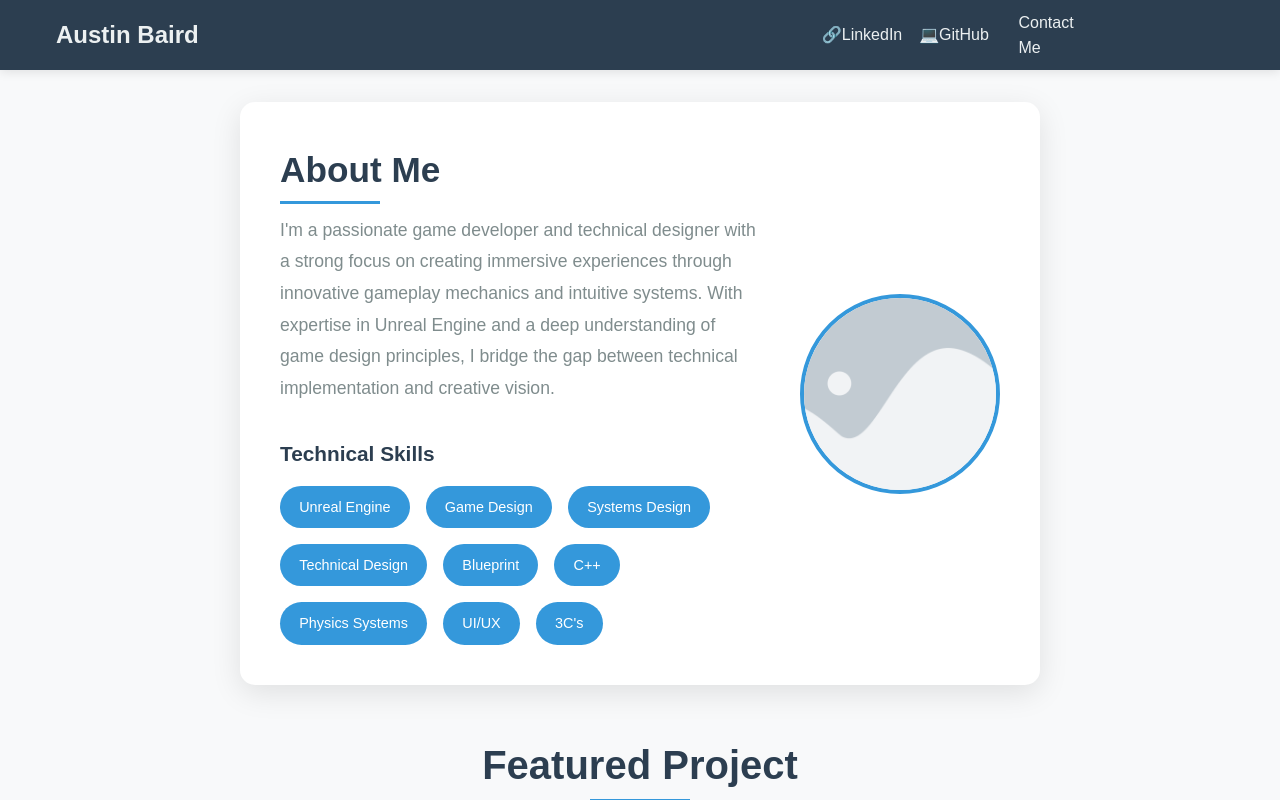
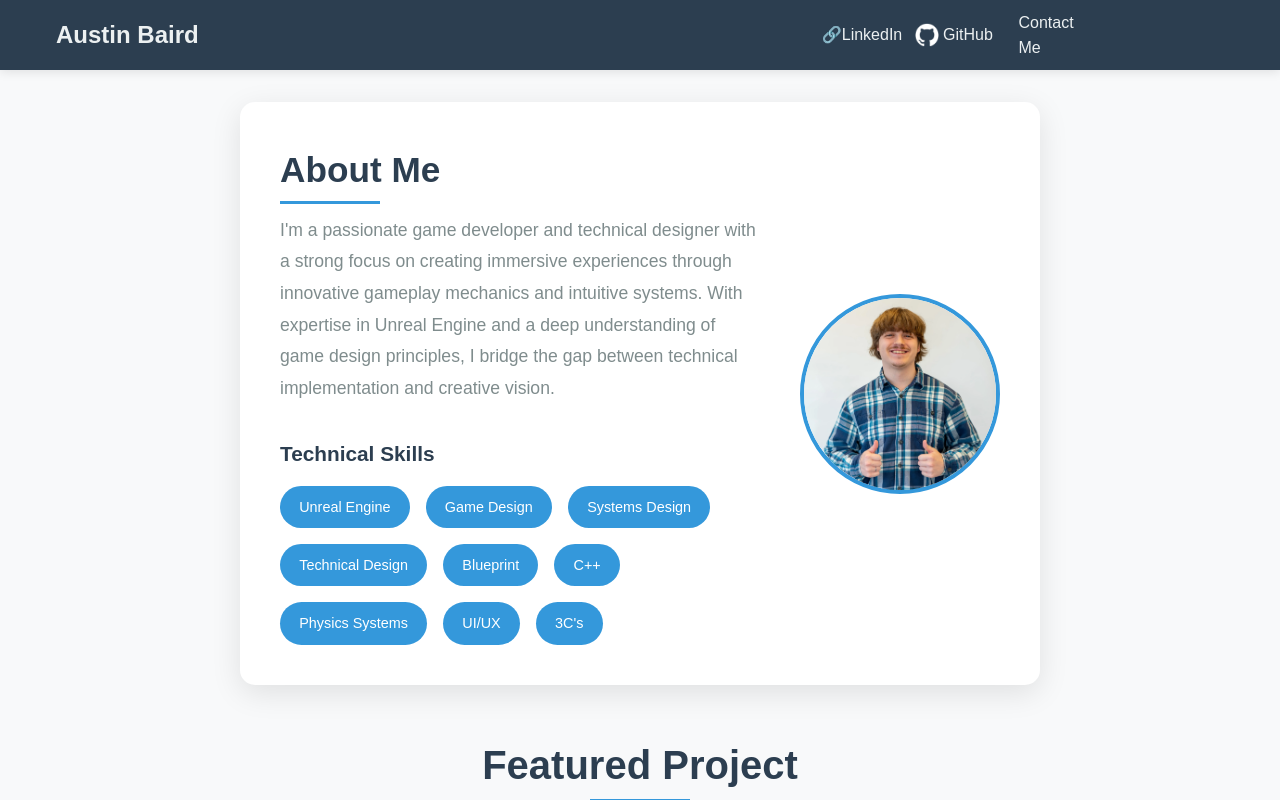
Before and after one commit to galuxes/galuxes.github.io, a plain HTML site: page index.html in a window 1280 px wide. Shown: the top 800 px of the page. Drawn offline with Linux system fonts and the light colour scheme.

Commit message:
update picture

```diff
--- a/index.html
+++ b/index.html
@@ -102,6 +102,19 @@
             width: 36px;
             height: 36px;
             margin: 0 0.25rem;
+        }
+
+        .social-icon {
+            width: 24px;
+            height: 24px;
+            object-fit: contain;
+            filter: brightness(0) invert(1);
+            transition: all 0.3s ease;
+            margin-right: 0.25rem;
+        }
+
+        .social-links a:hover .social-icon {
+            filter: brightness(0) invert(0.7);
         }
 
         .social-links a:hover {
@@ -406,7 +419,7 @@
             </nav>
             <div class="social-links">
                 <a href="#" title="LinkedIn"><span class="icon">&#128279;</span><span class="sr-only">LinkedIn</span></a>
-                <a href="#" title="GitHub"><span class="icon">&#128187;</span><span class="sr-only">GitHub</span></a>
+                <a href="#" title="GitHub"><img src="Images/github-mark.webp" alt="GitHub" class="social-icon"><span class="sr-only">GitHub</span></a>
                 <nav><a href="contact.html">Contact Me</a></nav>
             </div>
         </div>
@@ -435,7 +448,7 @@
                         </div>
                     </div>
                 </div>
-                <img src="/Images\elementor-placeholder-image.webp?height=200&width=200" alt="Austin Baird" class="about-image">
+                <img src="Images/Austin_ Baird_1.webp" alt="Austin Baird" class="about-image">
             </div>
         </section>
 
```
Also changed, not shown: contact.html (+1 -1 lines), Images/Austin_ Baird_1.webp (added), Images/github-mark.webp (added).
